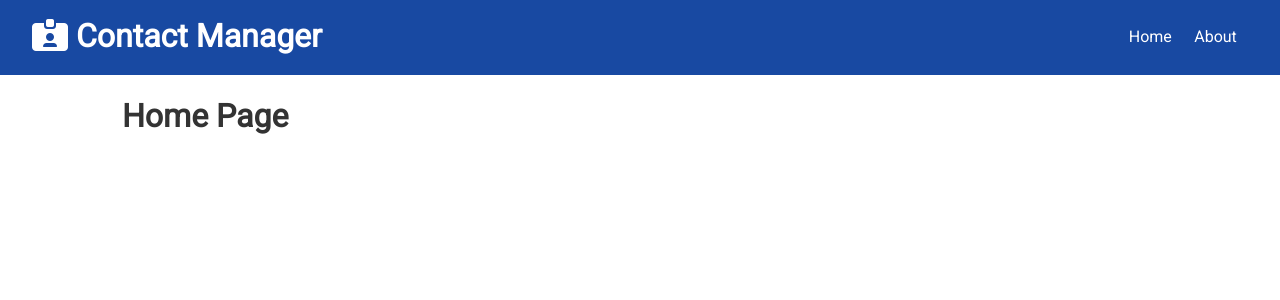
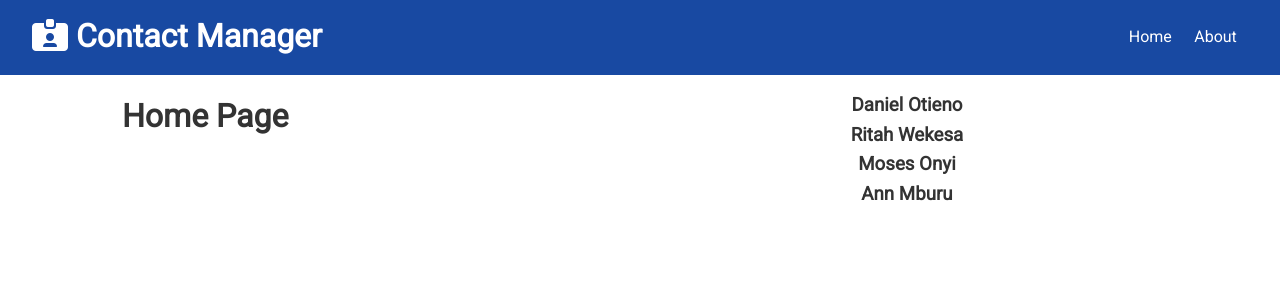
Before and after one commit to danielotieno/contact-manager-api, a React (Create React App) app in the folder client/: page / in a window 1280 px wide. Shown: the top 300 px of the page. Built offline with nearby package versions, Linux system fonts and the light colour scheme.

Commit message:
create contacts component

```diff
--- /dev/null
+++ b/client/src/components/contacts/Contacts.js
@@ -0,0 +1,17 @@
+import React, { useContext } from "react";
+import ContactContext from "../../context/contact/contactContext";
+
+const Contacts = () => {
+  const contactContext = useContext(ContactContext);
+
+  const { contacts } = contactContext;
+  return (
+    <>
+      {contacts.map(contact => (
+        <h3>{contact.name}</h3>
+      ))}
+    </>
+  );
+};
+
+export default Contacts;
--- a/client/src/components/pages/Home.js
+++ b/client/src/components/pages/Home.js
@@ -1,11 +1,17 @@
-import React from 'react'
+import React from "react";
+import Contacts from "../contacts/Contacts";
 
 const Home = () => {
   return (
-    <div>
-      <h1>Home Page</h1>
+    <div className="grid-2">
+      <div>
+        <h1>Home Page</h1>
+      </div>
+      <div>
+        <Contacts />
+      </div>
     </div>
-  )
-}
+  );
+};
 
-export default Home
+export default Home;
```
Also changed, not shown: client/src/components/contacts/ContactItem.js (added).
